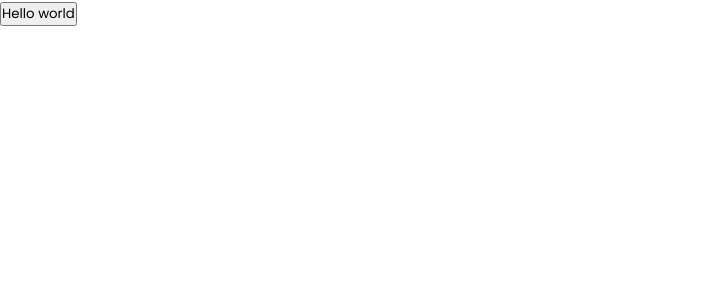
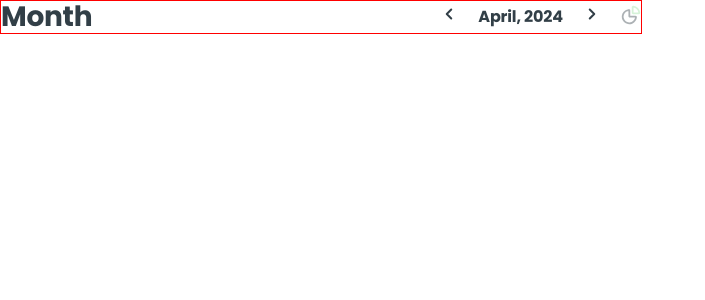
Before and after one commit to xssayy/aquatrack-frontend, a React (Create React App) app: page / in a window 1280 px wide. Shown: the top 300 px of the page, without its empty margins (0-705 px from the left). Built offline with nearby package versions, Linux system fonts and the light colour scheme.

Commit message:
calendar pagination styles

```diff
--- a/src/components/App.jsx
+++ b/src/components/App.jsx
@@ -1,3 +1,9 @@
+import { CalendarPagination } from './CalendarPagination/CalendarPagination';
+
 export const App = () => {
-  return <button>Hello world</button>;
+  return (
+    <>
+      <CalendarPagination />
+    </>
+  );
 };
--- /dev/null
+++ b/src/components/CalendarPagination/CalendarPagination.jsx
@@ -0,0 +1,86 @@
+import { useEffect, useState } from 'react';
+import css from './CalendarPagination.module.css';
+
+export const CalendarPagination = () => {
+  const [currentMonthYear, setCurrentMonthYear] = useState('');
+
+  useEffect(() => {
+    const date = new Date();
+    const options = { month: 'long', year: 'numeric' };
+    const formattedDate = date.toLocaleDateString('en-US', options);
+    setCurrentMonthYear(formattedDate);
+  }, []);
+
+  return (
+    <div className={css.mainWrapper}>
+      {/* <h2>{currentMonthYear}</h2> */}
+      <h2 className={css.title}>Month</h2>
+
+      <div className={css.dateWrapper}>
+        <svg
+          width="18"
+          height="18"
+          viewBox="0 0 18 18"
+          fill="none"
+          xmlns="http://www.w3.org/2000/svg"
+        >
+          <path
+            d="M11.25 13.5L6.75 9L11.25 4.5"
+            stroke="#323F47"
+            stroke-width="2"
+            stroke-linecap="round"
+            stroke-linejoin="round"
+          />
+        </svg>
+
+        <h3 className={css.dateTitle}>April, 2024</h3>
+
+        <svg
+          width="18"
+          height="18"
+          viewBox="0 0 18 18"
+          fill="none"
+          xmlns="http://www.w3.org/2000/svg"
+        >
+          <path
+            d="M6.75 13.5L11.25 9L6.75 4.5"
+            stroke="#323F47"
+            stroke-width="2"
+            stroke-linecap="round"
+            stroke-linejoin="round"
+          />
+        </svg>
+
+        <svg
+          width="20"
+          height="20"
+          viewBox="0 0 20 20"
+          fill="none"
+          xmlns="http://www.w3.org/2000/svg"
+        >
+          <g opacity="0.4" clip-path="url(#clip0_66_438)">
+            <path
+              d="M14.3332 11.6666C14.564 11.6666 14.6794 11.6666 14.773 11.7179C14.8501 11.7602 14.922 11.8396 14.9563 11.9206C14.998 12.0188 14.9875 12.1232 14.9665 12.3322C14.8578 13.4156 14.485 14.4595 13.8763 15.3704C13.1438 16.4668 12.1026 17.3212 10.8844 17.8258C9.66622 18.3304 8.32578 18.4624 7.03257 18.2052C5.73936 17.948 4.55148 17.313 3.61913 16.3807C2.68678 15.4483 2.05184 14.2604 1.79461 12.9672C1.53737 11.674 1.66939 10.3336 2.17398 9.11541C2.67856 7.89724 3.53304 6.85605 4.62937 6.12351C5.54031 5.51484 6.58422 5.14197 7.66759 5.03327C7.87656 5.01231 7.98104 5.00182 8.07924 5.04348C8.16024 5.07785 8.23964 5.14968 8.28192 5.22684C8.33317 5.32039 8.33317 5.4358 8.33317 5.66664V11C8.33317 11.2333 8.33317 11.35 8.37859 11.4391C8.41853 11.5175 8.48228 11.5813 8.56068 11.6212C8.64981 11.6666 8.76649 11.6666 8.99984 11.6666H14.3332Z"
+              stroke="#323F47"
+              stroke-width="1.8"
+              stroke-linecap="round"
+              stroke-linejoin="round"
+            />
+            <path
+              d="M11.6665 2.33339C11.6665 2.10256 11.6665 1.98714 11.7178 1.89359C11.76 1.81643 11.8394 1.7446 11.9204 1.71023C12.0186 1.66857 12.1231 1.67905 12.3321 1.70001C13.8558 1.85285 15.2882 2.52698 16.3805 3.61935C17.4729 4.71172 18.1471 6.14414 18.2999 7.66781C18.3208 7.87679 18.3313 7.98127 18.2897 8.07947C18.2553 8.16047 18.1835 8.23986 18.1063 8.28214C18.0128 8.33339 17.8973 8.33339 17.6665 8.33339L12.3332 8.33339C12.0998 8.33339 11.9831 8.33339 11.894 8.28798C11.8156 8.24803 11.7519 8.18429 11.7119 8.10589C11.6665 8.01676 11.6665 7.90008 11.6665 7.66673L11.6665 2.33339Z"
+              stroke="#9BE1A0"
+              stroke-width="1.8"
+              stroke-linecap="round"
+              stroke-linejoin="round"
+            />
+          </g>
+          <defs>
+            <clipPath id="clip0_66_438">
+              <rect width="20" height="20" fill="white" />
+            </clipPath>
+          </defs>
+        </svg>
+      </div>
+    </div>
+  );
+};
--- /dev/null
+++ b/src/components/CalendarPagination/CalendarPagination.module.css
@@ -0,0 +1,60 @@
+.mainWrapper {
+  display: flex;
+  width: 303px;
+  height: 24px;
+  justify-content: space-between;
+  align-items: center;
+  /* */
+  border: 1px solid red;
+}
+
+.title {
+  font-family: 'Poppins', sans-serif;
+  font-weight: 700;
+  font-size: 20px;
+  line-height: 1.2;
+  letter-spacing: -0.01em;
+  color: #323f47;
+}
+
+.dateWrapper {
+  display: flex;
+  gap: 16px;
+}
+
+.dateTitle {
+  font-family: 'Poppins', sans-serif;
+  font-weight: 700;
+  font-size: 14px;
+  line-height: 1.28571;
+  letter-spacing: -0.01em;
+  text-align: center;
+  color: #323f47;
+}
+
+@media screen and (min-width: 768px) {
+  .mainWrapper {
+    width: 640px;
+    height: 32px;
+  }
+
+  .title {
+    font-size: 28px;
+    line-height: 1.14286;
+  }
+
+  .dateWrapper {
+    gap: 20px;
+  }
+
+  .dateTitle {
+    font-size: 16px;
+    line-height: 1.5;
+  }
+}
+
+@media screen and (min-width: 1440px) {
+  .mainWrapper {
+    width: 608px;
+  }
+}
```
